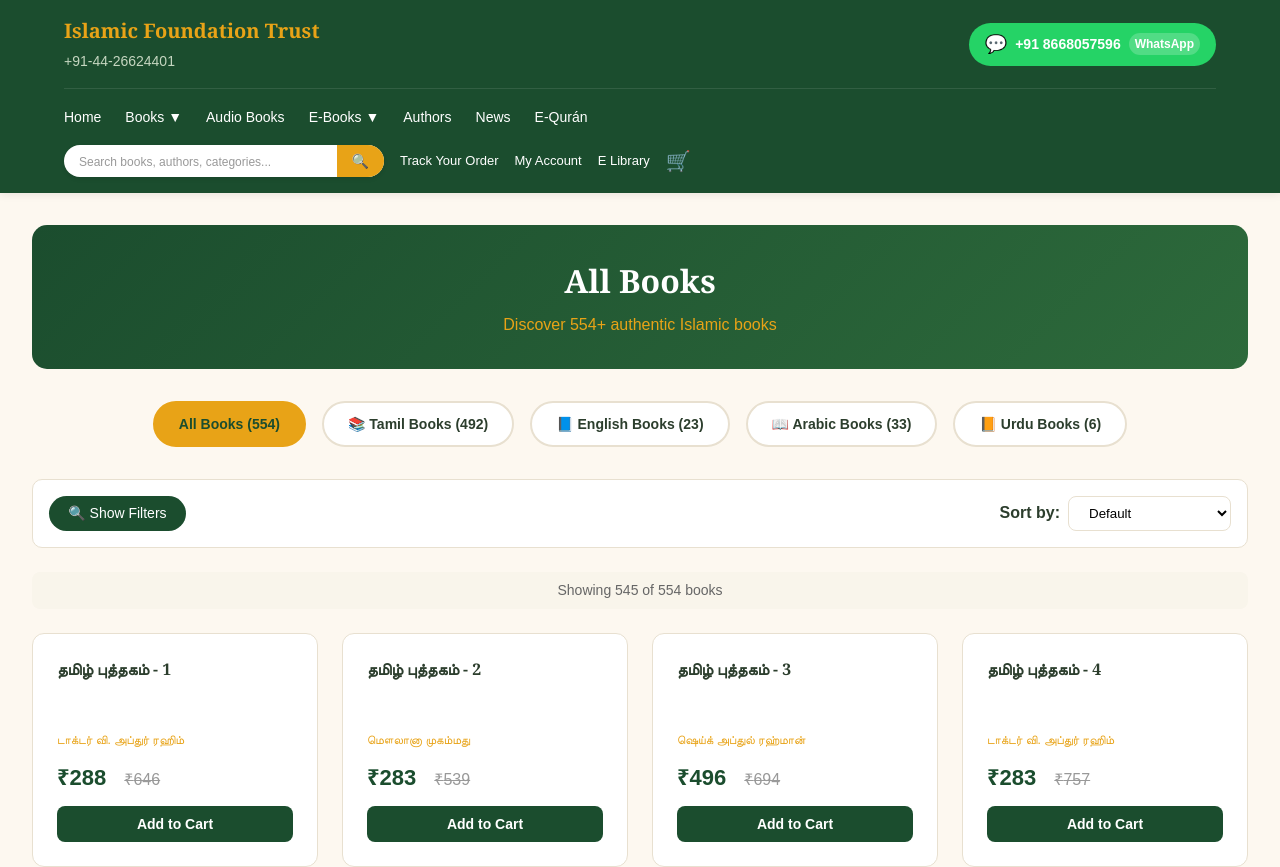
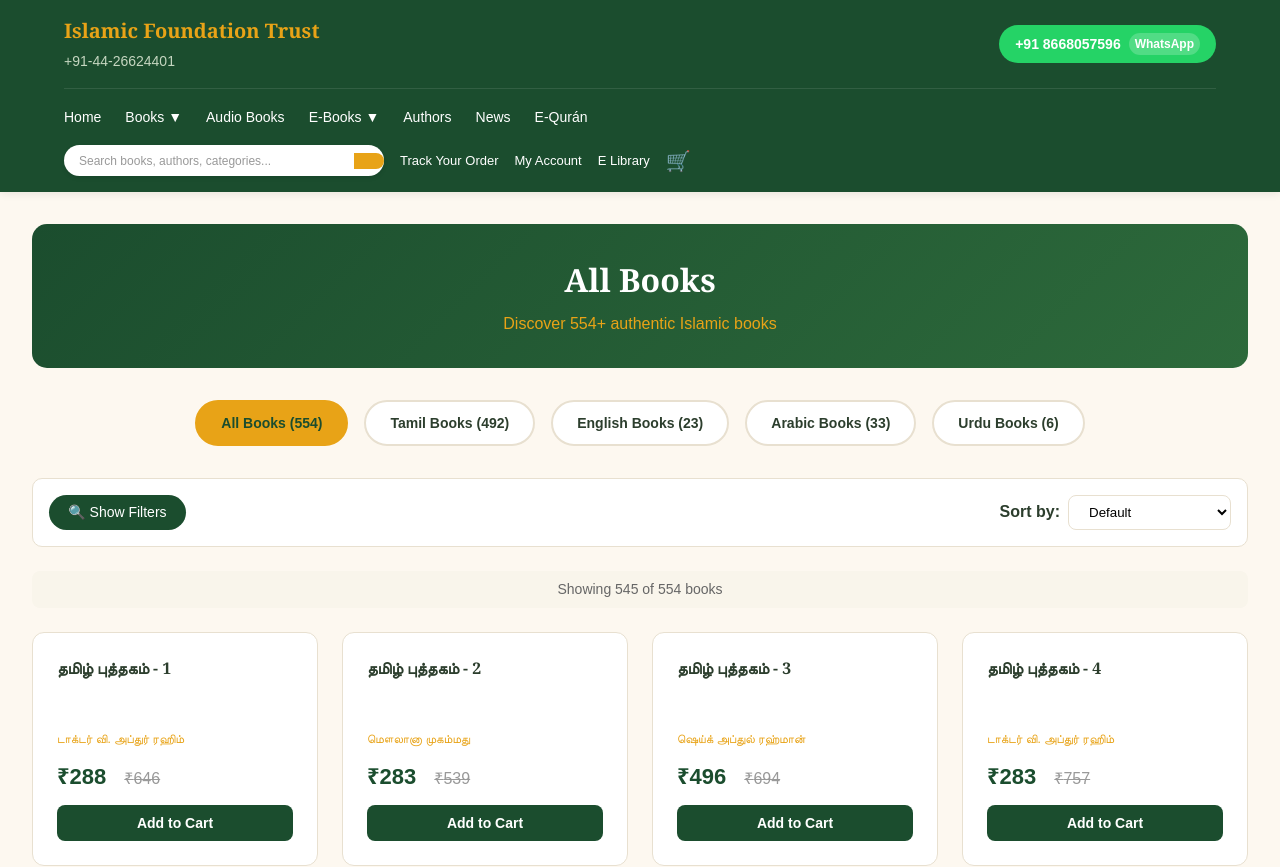
Before and after one commit to iftchennai26-svg/ift-chennai-site, a React (Vite) app: page /books in a window 1280 px wide. Shown: the top 867 px of the page. Built offline with nearby package versions, Linux system fonts and the light colour scheme.

Commit message:
Add functinalities search bar

```diff
--- a/src/Components/Navbar/Navbar.jsx
+++ b/src/Components/Navbar/Navbar.jsx
@@ -122,7 +122,7 @@
 
           <div className="contact-info">
             <div className="whatsapp-contact">
-              <span className="whatsapp-icon">💬</span>
+              {/* <span className="whatsapp-icon">💬</span> */}
               <span className="whatsapp-number">+91 8668057596</span>
               <span className="whatsapp-text">WhatsApp</span>
             </div>
@@ -183,7 +183,7 @@
                   onFocus={() => searchQuery.trim() !== '' && setShowSuggestions(true)}
                   autoComplete="off"
                 />
-                <button type="submit" className="search-btn">🔍</button>
+                <button type="submit" className="search-btn"></button>
               </form>
 
               {/* Suggestions Dropdown */}
@@ -195,9 +195,9 @@
                       className="suggestion-item"
                       onClick={() => handleSuggestionClick(item)}
                     >
-                      <div className="suggestion-icon">
-                        {item.category === 'book' ? '📚' : '👨‍🎓'}
-                      </div>
+                      {/* <div className="suggestion-icon">
+                        {item.category === 'book' ? '' : ''}
+                      </div> */}
                       <div className="suggestion-content">
                         <div className="suggestion-name">
                           {highlightMatch(item.name, searchQuery)}
--- a/src/pages/Books/Books.jsx
+++ b/src/pages/Books/Books.jsx
@@ -258,7 +258,7 @@
                 window.history.pushState({}, '', '/books/tamil');
               }}
             >
-              📚 Tamil Books ({categoryCounts.tamil})
+               Tamil Books ({categoryCounts.tamil})
             </button>
             <button
               className={`category-tab ${selectedCategory === "english" ? "active" : ""}`}
@@ -267,7 +267,7 @@
                 window.history.pushState({}, '', '/books/english');
               }}
             >
-              📘 English Books ({categoryCounts.english})
+               English Books ({categoryCounts.english})
             </button>
             <button
               className={`category-tab ${selectedCategory === "arabic" ? "active" : ""}`}
@@ -276,7 +276,7 @@
                 window.history.pushState({}, '', '/books/arabic');
               }}
             >
-              📖 Arabic Books ({categoryCounts.arabic})
+               Arabic Books ({categoryCounts.arabic})
             </button>
             <button
               className={`category-tab ${selectedCategory === "urdu" ? "active" : ""}`}
@@ -285,7 +285,7 @@
                 window.history.pushState({}, '', '/books/urdu');
               }}
             >
-              📙 Urdu Books ({categoryCounts.urdu})
+               Urdu Books ({categoryCounts.urdu})
             </button>
           </div>
         )}
```
